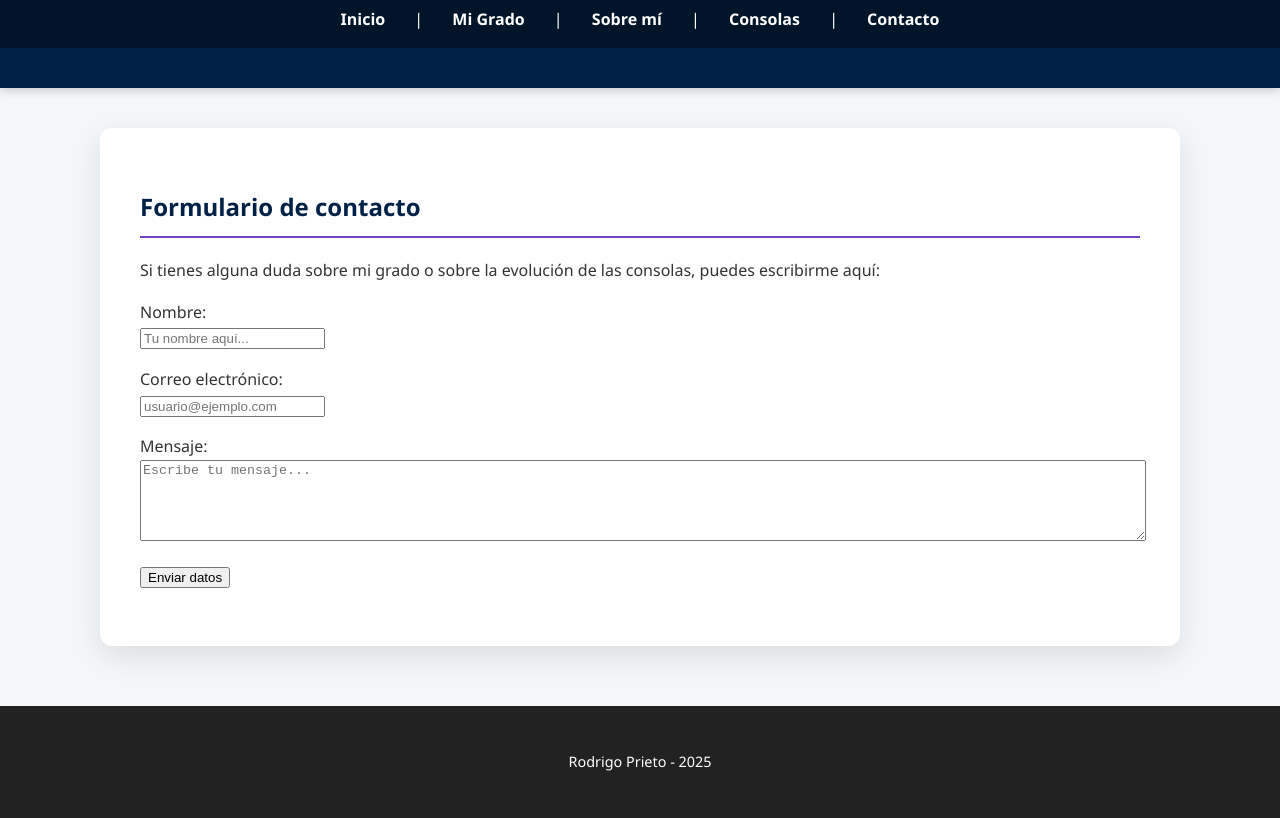
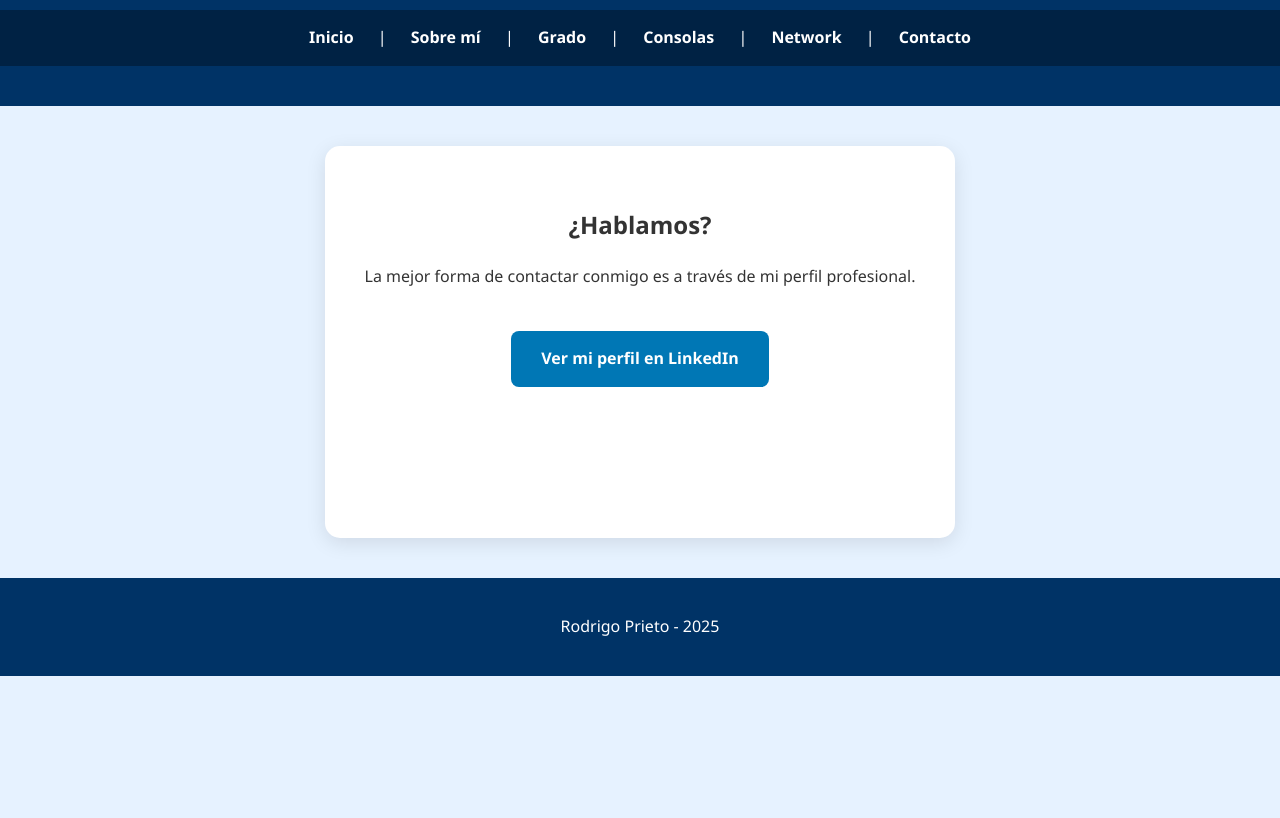
Before and after one commit to rodrigo-prieto-coder/proyecto_final_web, a plain HTML site: page contact.html in a window 1280 px wide. Shown: the part 124-942 px from the top of the page. After the commit the page ends 800 px from the top, so only its background shows below. Drawn offline with Linux system fonts and the light colour scheme.

Commit message:
Web centrada, fondo azul claro y menú corregido

```diff
--- a/CSS/style.css
+++ b/CSS/style.css
@@ -1,13 +1,11 @@
-/* VARIABLES DE COLOR */
 :root {
-    --color-primario: #002147;    /* Azul marino oscuro (Header/Nav) */
-    --color-secundario: #6f42c1;  /* Morado vibrante (Detalles/Hover) */
-    --color-fondo: #f4f7f9;       /* Gris azulado muy claro */
+    --color-primario: #003366;    /* Azul fuerte para el menú */
+    --color-secundario: #4A90E2;  /* Azul clarito para detalles */
+    --color-fondo: #E6F2FF;       /* Fondo de la web azul muy claro */
     --color-texto: #333333;
     --blanco: #ffffff;
 }
 
-/* ESTILOS GENERALES */
 body {
     font-family: 'Segoe UI', Tahoma, Geneva, Verdana, sans-serif;
     line-height: 1.6;
@@ -15,29 +13,23 @@ body {
     padding: 0;
     background-color: var(--color-fondo);
     color: var(--color-texto);
+    /* Centrado de la estructura base */
+    display: flex;
+    flex-direction: column;
+    min-height: 100vh;
 }
 
-/* CABECERA (HEADER) */
 header {
     background-color: var(--color-primario);
     color: var(--blanco);
     padding: 40px 0;
     text-align: center;
-    box-shadow: 0 2px 10px rgba(0,0,0,0.2);
 }
 
-header h1 {
-    margin: 0;
-    font-size: 2.2em;
-    letter-spacing: 2px;
-    text-transform: uppercase;
-}
-
-/* NAVEGACIÓN (MENÚ) */
 nav {
-    background-color: #001529; /* Azul más oscuro para el menú */
+    background-color: #002244;
     padding: 15px 0;
-    margin-top: 20px;
+    text-align: center;
 }
 
 nav a {
@@ -45,99 +37,42 @@ nav a {
     text-decoration: none;
     font-weight: bold;
     padding: 10px 20px;
-    margin: 0 5px;
-    transition: all 0.3s ease;
-    border-radius: 4px;
+    transition: 0.3s;
 }
 
 nav a:hover {
-    background-color: var(--color-secundario);
-    color: var(--blanco);
+    color: var(--color-secundario);
 }
 
-/* CONTENEDOR PRINCIPAL */
 .contenedor {
-    max-width: 1000px;
+    max-width: 900px;
     margin: 40px auto;
     background: var(--blanco);
     padding: 40px;
-    border-radius: 12px;
-    box-shadow: 0 10px 30px rgba(0,0,0,0.1);
+    border-radius: 15px;
+    box-shadow: 0 5px 20px rgba(0,0,0,0.1);
+    /* AQUÍ CENTRAMOS TODO EL CONTENIDO INTERNO */
+    text-align: center;
+    flex: 1;
 }
 
-/* SECCIONES Y TÍTULOS INTERNOS */
-h2 {
-    color: var(--color-primario);
-    border-bottom: 2px solid var(--color-secundario);
-    padding-bottom: 10px;
-    margin-bottom: 20px;
-}
-
-h3 {
-    color: var(--color-primario);
-    margin-top: 30px;
-}
-
-/* TABLAS (Plan de estudios) */
-table {
-    width: 100%;
-    border-collapse: collapse;
-    margin: 20px 0;
-}
-
-th, td {
-    padding: 15px;
-    border-bottom: 1px solid #ddd;
+/* Para que las listas no se descoloquen al centrar */
+ul {
+    display: inline-block;
     text-align: left;
 }
 
-th {
-    background-color: #f8f9fa;
-    font-weight: bold;
+img {
+    display: block;
+    margin: 20px auto;
+    border-radius: 10px;
+    max-width: 100%;
 }
 
-tr:hover {
-    background-color: #f1f3f5;
+footer {
+    background-color: var(--color-primario);
+    color: white;
+    text-align: center;
+    padding: 20px 0;
+    margin-top: auto;
 }
-
-/* IMÁGENES */
-img {
-    display: block;
-    max-width: 100%;
-    height: auto;
-    border-radius: 8px;
-    margin: 20px auto;
-    box-shadow: 0 4px 15px rgba(0,0,0,0.15);
-}
-
-/* BOTONES DE CURSO (Página Grado) */
-.curso-tag {
-    display: inline-block;
-    padding: 10px 20px;
-    border-radius: 5px;
-    font-weight: bold;
-    color: white;
-    margin-right: 10px;
-}
-
-/* TAGS DE COMPETENCIAS (Página Sobre mí) */
-.skill-tag {
-    background: #e9ecef;
-    padding: 8px 15px;
-    border-radius: 20px;
-    font-size: 0.9em;
-    font-weight: bold;
-    color: var(--color-primario);
-    display: inline-block;
-    margin: 5px;
-}
-
-/* PIE DE PÁGINA */
-footer {
-    text-align: center;
-    padding: 30px;
-    background-color: #222;
-    color: var(--blanco);
-    margin-top: 60px;
-    font-size: 0.9em;
-}
--- a/contact.html
+++ b/contact.html
@@ -7,39 +7,25 @@
 </head>
 <body>
     <header>
-        <h1>Ponte en contacto</h1>
+        <h1>Contacto</h1>
         <nav>
-            <a href="index.html">Inicio</a> |
-            <a href="degree.html">Mi Grado</a> |
-            <a href="about.html">Sobre mí</a> |
-            <a href="topic.html">Consolas</a> |
-            <a href="contact.html">Contacto</a>
-        </nav>
+        <a href="index.html">Inicio</a> |
+        <a href="about.html">Sobre mí</a> |
+        <a href="degree.html">Grado</a> |
+        <a href="topic.html">Consolas</a> |
+        <a href="network.html">Network</a> |
+        <a href="contact.html">Contacto</a>
+    </nav>
     </header>
-
-    <div class="contenedor">
-        <h2>Formulario de contacto</h2>
-        <p>Si tienes alguna duda sobre mi grado o sobre la evolución de las consolas, puedes escribirme aquí:</p>
-
-        <form action="#" method="post">
-            <p>
-                <label for="nombre">Nombre:</label><br>
-                <input type="text" id="nombre" name="nombre" placeholder="Tu nombre aquí..." required>
-            </p>
-            <p>
-                <label for="email">Correo electrónico:</label><br>
-                <input type="email" id="email" name="email" placeholder="usuario@ejemplo.com" required>
-            </p>
-            <p>
-                <label for="mensaje">Mensaje:</label><br>
-                <textarea id="mensaje" name="mensaje" rows="5" style="width: 100%;" placeholder="Escribe tu mensaje..."></textarea>
-            </p>
-            <p>
-                <button type="submit">Enviar datos</button>
-            </p>
-        </form>
+    <div class="contenedor" style="text-align: center;">
+        <h2>¿Hablamos?</h2>
+        <p>La mejor forma de contactar conmigo es a través de mi perfil profesional.</p>
+        <br>
+        <a href="https://www.linkedin.com/in/rodrigo-prieto-rosado-1993b13a2/" target="_blank"
+           style="background-color: #0077B5; color: white; padding: 15px 30px; text-decoration: none; border-radius: 8px; font-weight: bold; display: inline-block;">
+           Ver mi perfil en LinkedIn
+        </a>
     </div>
-
     <footer>
         <p>Rodrigo Prieto - 2025</p>
     </footer>
```
Also changed, not shown: about.html (+1 -1 lines), degree.html (+1 -1 lines), fii.html (+7 -6 lines), index.html (+7 -6 lines), network.html (+1 -1 lines), topic.html (+7 -6 lines).
